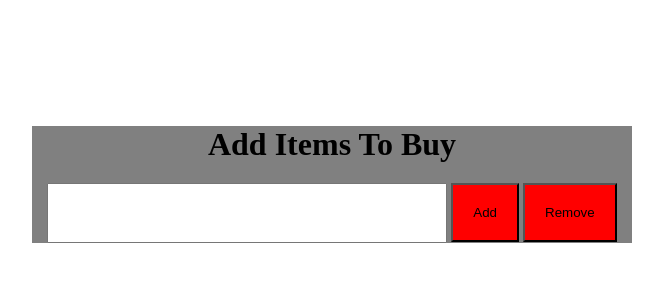
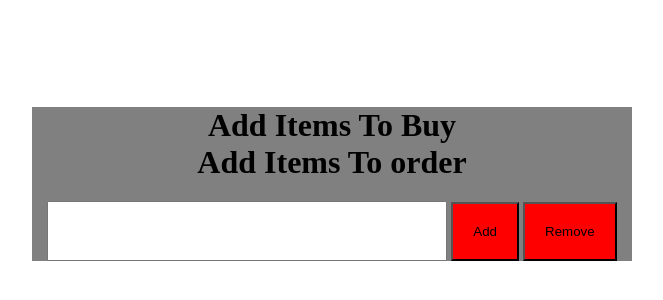
Before and after one commit to JabbaHat124/todo-list, a plain HTML site: page index.html in a window 1280 px wide. Shown: the part 216-516 px from the top of the page, without its empty margins (308-971 px from the left). Drawn offline with Linux system fonts and the light colour scheme.

Commit message:
version 3 Branch for login

```diff
--- a/index.html
+++ b/index.html
@@ -11,6 +11,7 @@
 
     <div class="container">
         <h1>Add Items To Buy</h1>
+        <h1>Add Items To order</h1>
 
         <input type="text" name="" id="textbox">
 
```
